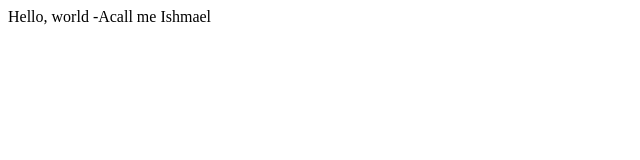
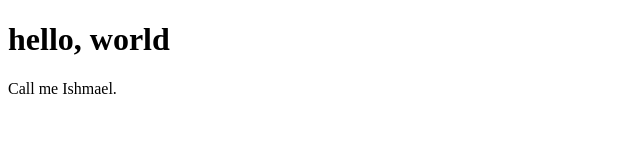
Before and after one commit to komla-ha/website, a plain HTML site: page index.html in a window 1280 px wide. Shown: the whole page, without its empty margins (0-640 px from the left). Drawn offline with Linux system fonts and the light colour scheme.

Commit message:
Add some HTML structure

```diff
--- a/index.html
+++ b/index.html
@@ -1,3 +1,4 @@
-<html>Hello, world -A</html
-
-<p>call me Ishmael</p>
+<!DOCTYPE html>
+ <html>
+  <head>
+ <title></title></head><body><h1>hello, world</h1><p>Call me Ishmael.</p></body></html>
```
